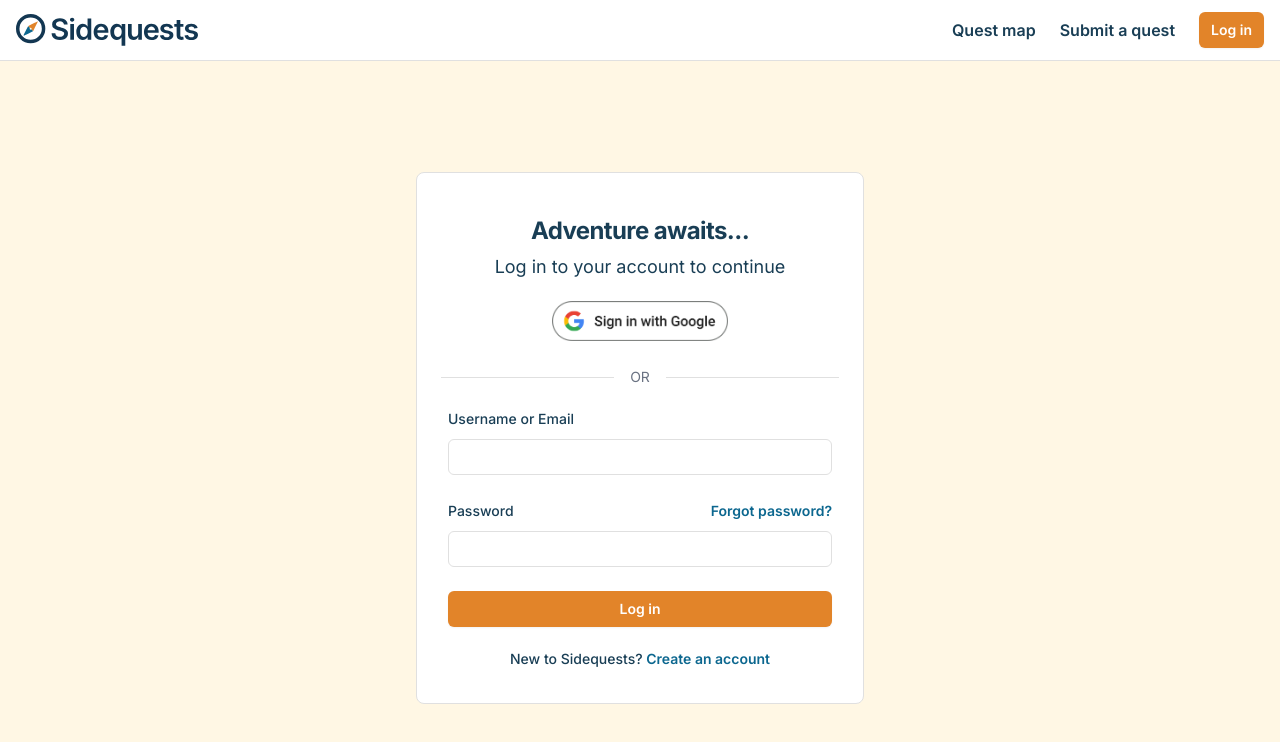
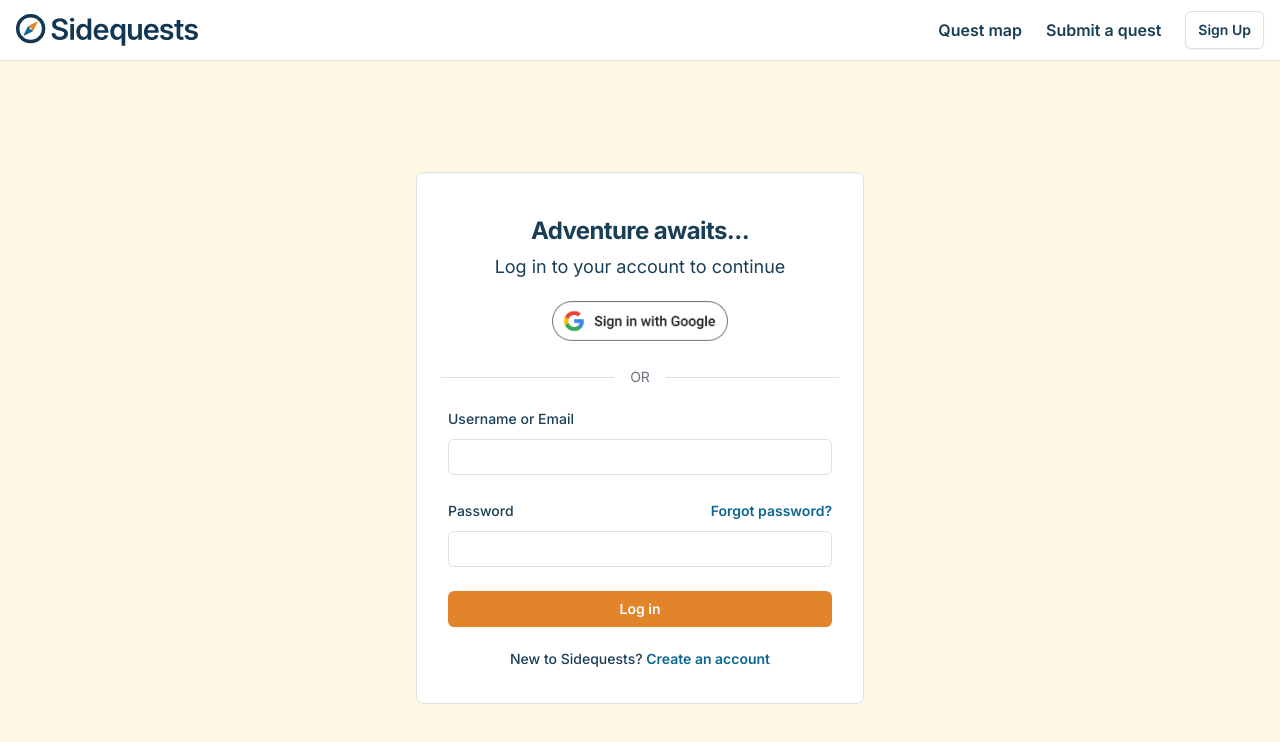
Before and after one commit to kylerosser/sidequests, a React (Vite) app in the folder client/: page /login in a window 1280 px wide. Shown: the top 742 px of the page. Built offline with nearby package versions, Linux system fonts and the light colour scheme; no server answers.

Commit message:
Fix hiding of signup/login buttons when on login and signup pages

```diff
--- a/client/src/components/layouts/PageLayout.tsx
+++ b/client/src/components/layouts/PageLayout.tsx
@@ -14,7 +14,7 @@ export const PageLayout = ({ children }: { children: ReactNode }) => {
     return (
         <>
             <SetPageTitle />
-            <Navbar hideSignupButton={isLoginPage} hideLoginButton={isSignupPage}/>
+            <Navbar hideSignupButton={isSignupPage} hideLoginButton={isLoginPage}/>
             <div className="h-screen overflow-x:hidden pt-15">
                 {children}
             </div>
```
